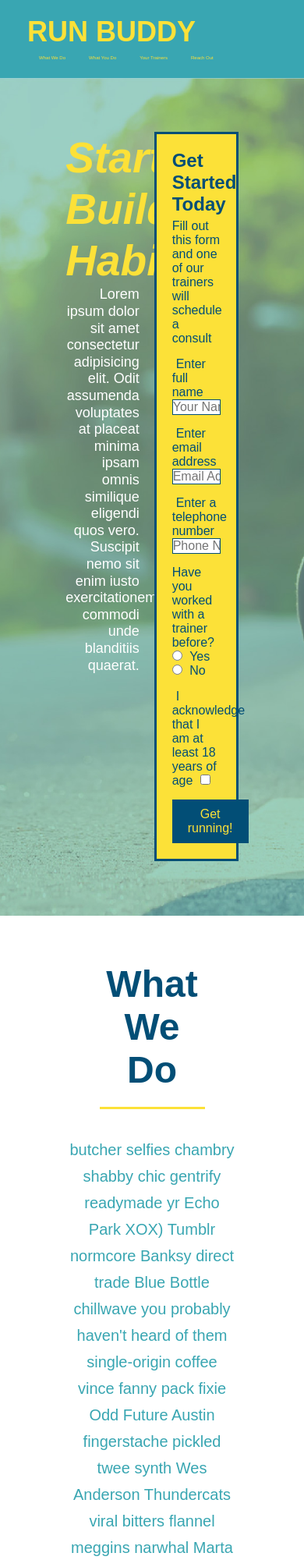
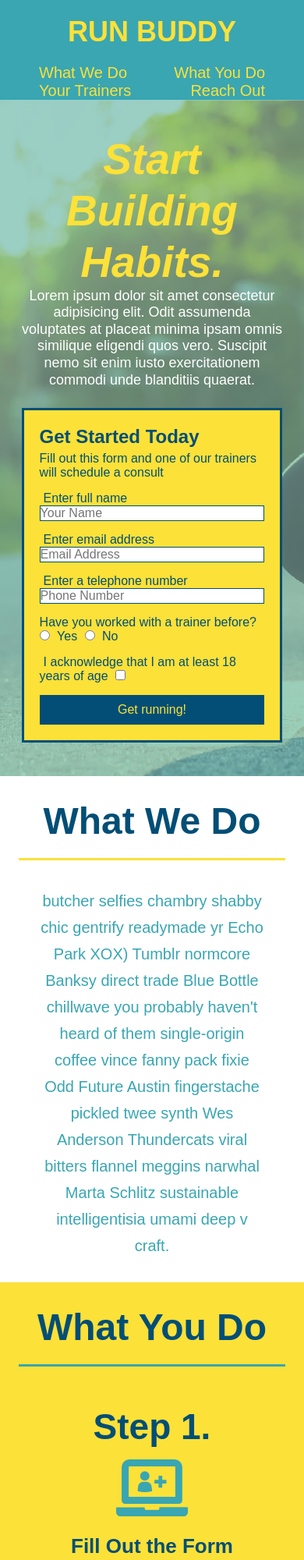
Before and after one commit to WinnieCWu/run-buddy, a website: page index.html in a window 390 px wide. Shown: the top 2000 px of the page at 78% size. Drawn offline with Linux system fonts and the light colour scheme.

Commit message:
added media query to adjust various screen sizes

```diff
--- a/assets/css/style.css
+++ b/assets/css/style.css
@@ -65,6 +65,7 @@ header nav ul li a{
     color: #fff;
     font-size: 18px;
     line-height: 1.2;
+
 }
 
 .hero-cta h2{
@@ -363,15 +364,104 @@ footer div{
  }
 /*MEDIA QUERY FOR SMALLER DESKTOP SCREENS AND SMALLER*/
  @media screen and (max-width: 980px) {
+    header {
+        padding-bottom: 0;
+        justify-content: center;
+    }
 
+    header h1 {
+        width: 100%;
+        text-align: center;
+    }
+
+    header nav ul{
+        margin-top: 20px;
+        width: 100%;
+        justify-content: content;
+    }
+
+    header nav ul li a {
+        font-size: 20px;
+    }
+
+    footer h2, footer div {
+        text-align: center;
+        width: 100%;
+    }
+
+    .hero-cta, .hero-form{
+        width: 100%;
+    }
+
+    .hero-cta {
+        text-align: center;
+    }
+
+    .section-title {
+        width: 80%;
+    }
+
+    .trainer {
+        flex: 0 70%;
+    }
+
+    .contact-info iframe {
+        flex: 1 100%;
+    }
  }
 
  /*MEDIA QUERY FOR TABLETS AND SMALLER*/
  @media screen and (max-width: 768px) {
+    section {
+        padding: 30px 15px;
+    }
 
+    .step h3{
+        flex: 1 100%;
+        text-align: center;
+    }
+
+    .step-info {
+        flex: 2 100%;
+        text-align: center;
+        justify-content: center;
+    }
+
+    .step-img {
+        flex: 0 32%;
+        margin-right:0;
+        margin-top: 15px;
+        margin-bottom:15px;
+    }
+
+    .step-text{
+        flex: 100%;
+    }
  }
 
  /*MEDIA QUERY FOR MOBILE PHONES AND SMALLER*/
  @media screen and (max-width: 575px) {
+    .hero-form button{
+        width: 100%;
+    }
 
+    .section-title{
+        width: 95%;
+    }
+
+    .trainer{
+        flex: 0 100%;
+    }
+
+    .contact-info{
+        text-align: center;
+    }
+
+    .contact-info > *{
+        flex: 0 100%;
+    }
+
+    .contact-form{
+        order:3;
+    }
  }
```
